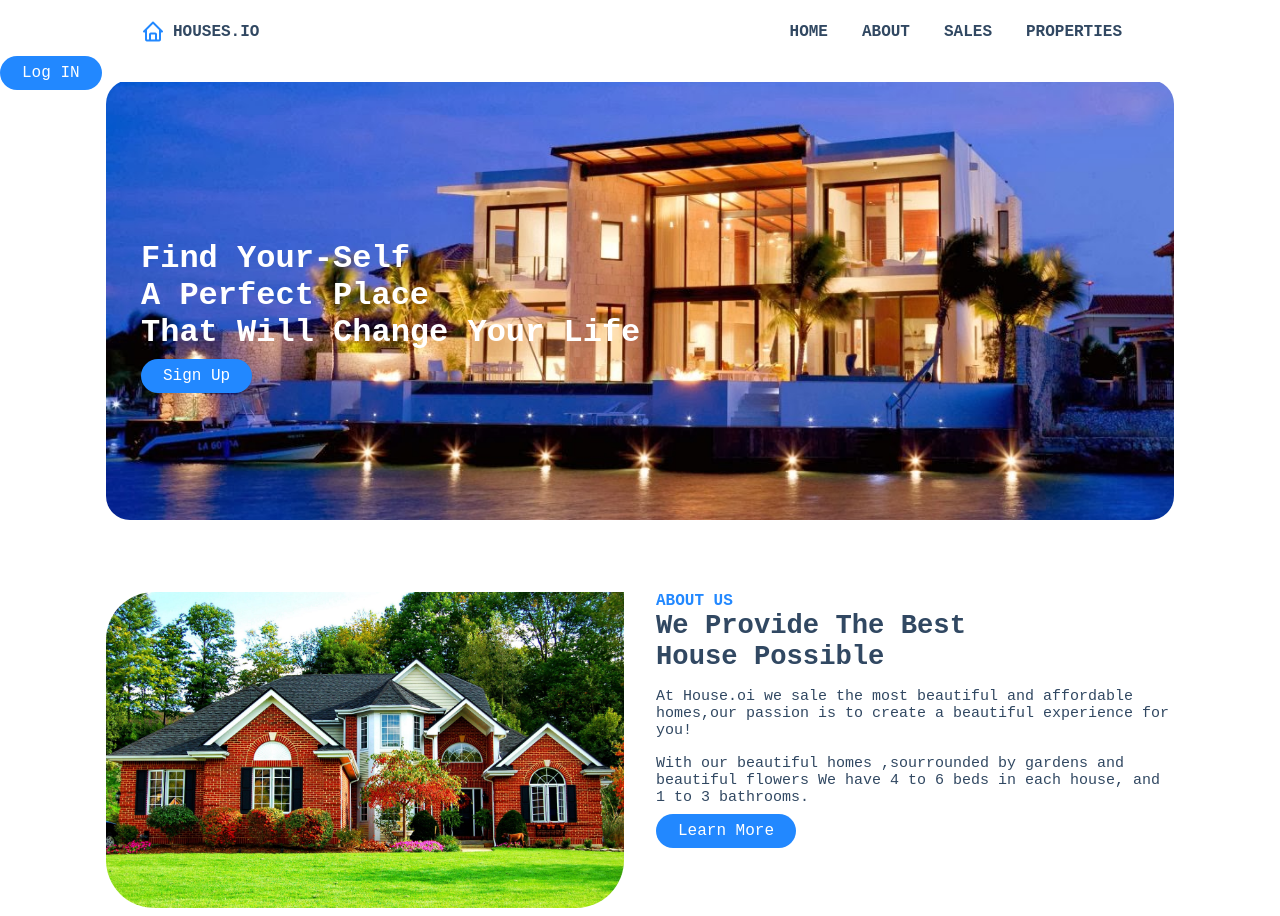
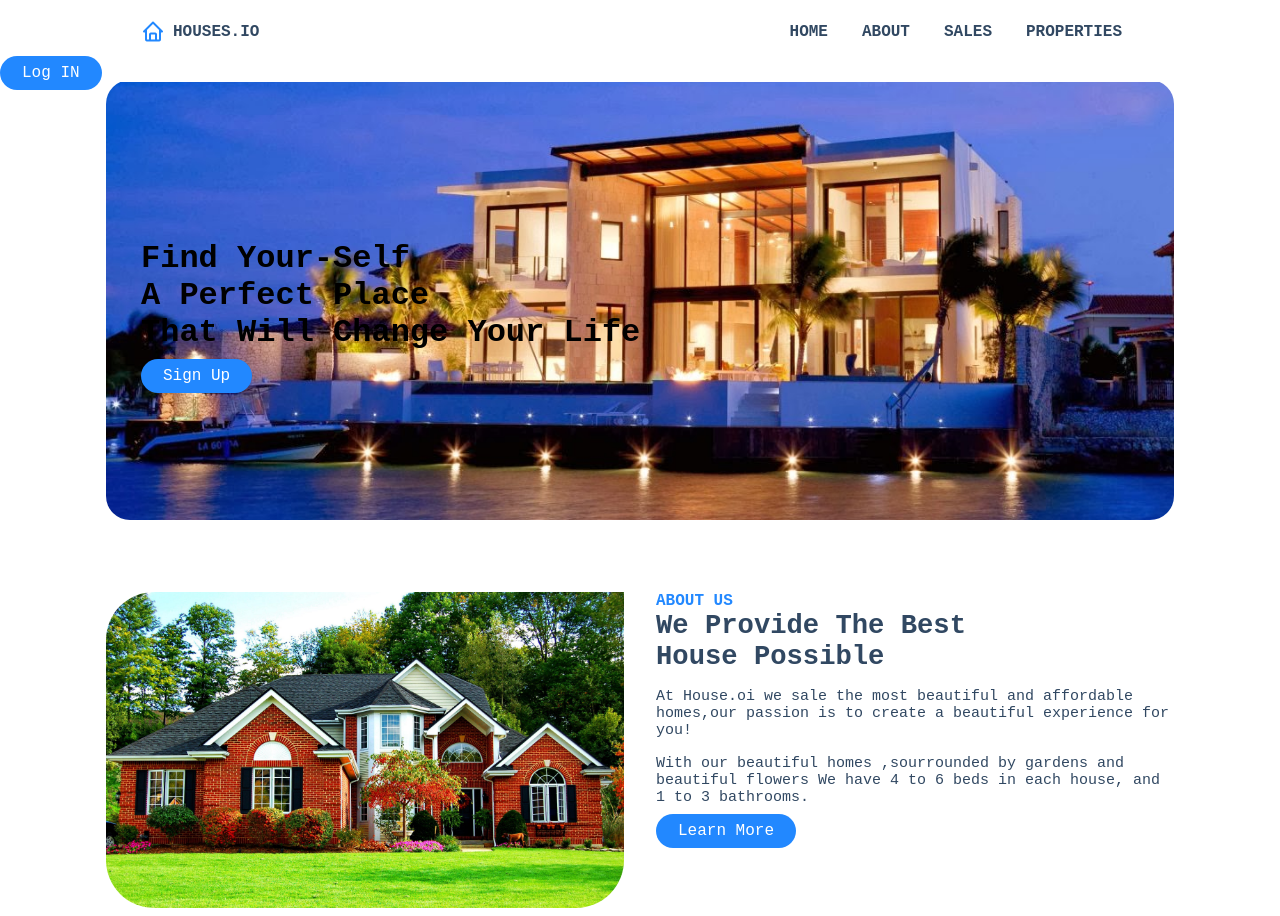
Before and after one commit to Freda-Benson/house.io.com, a plain HTML site: page index.html in a window 1280 px wide. Shown: the top 916 px of the page. Drawn offline with nearby package versions, Linux system fonts and the light colour scheme; files whose address does not match are found by name; a web font is replaced by a local one.

Commit message:
Update style.css

```diff
--- a/style.css
+++ b/style.css
@@ -124,7 +124,7 @@ header {
 }
 
 .home-text h1 {
-    color: var(--bg-colour);
+    color: black;
     font-size: 2rem;
     margin-bottom: 1rem;
 }
@@ -431,4 +431,5 @@ header {
     margin-top: 40px;
     border: 1px solid #192f6a;
     margin: auto;
+
 }
```
